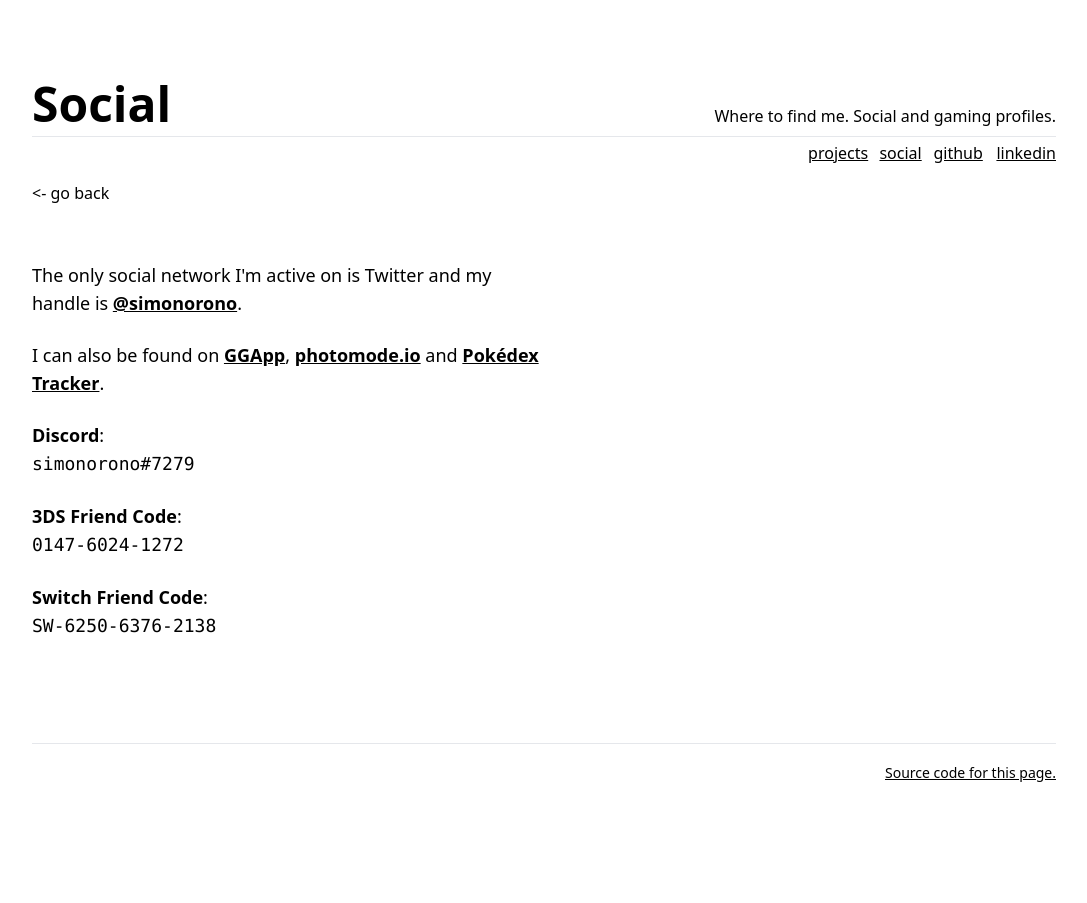
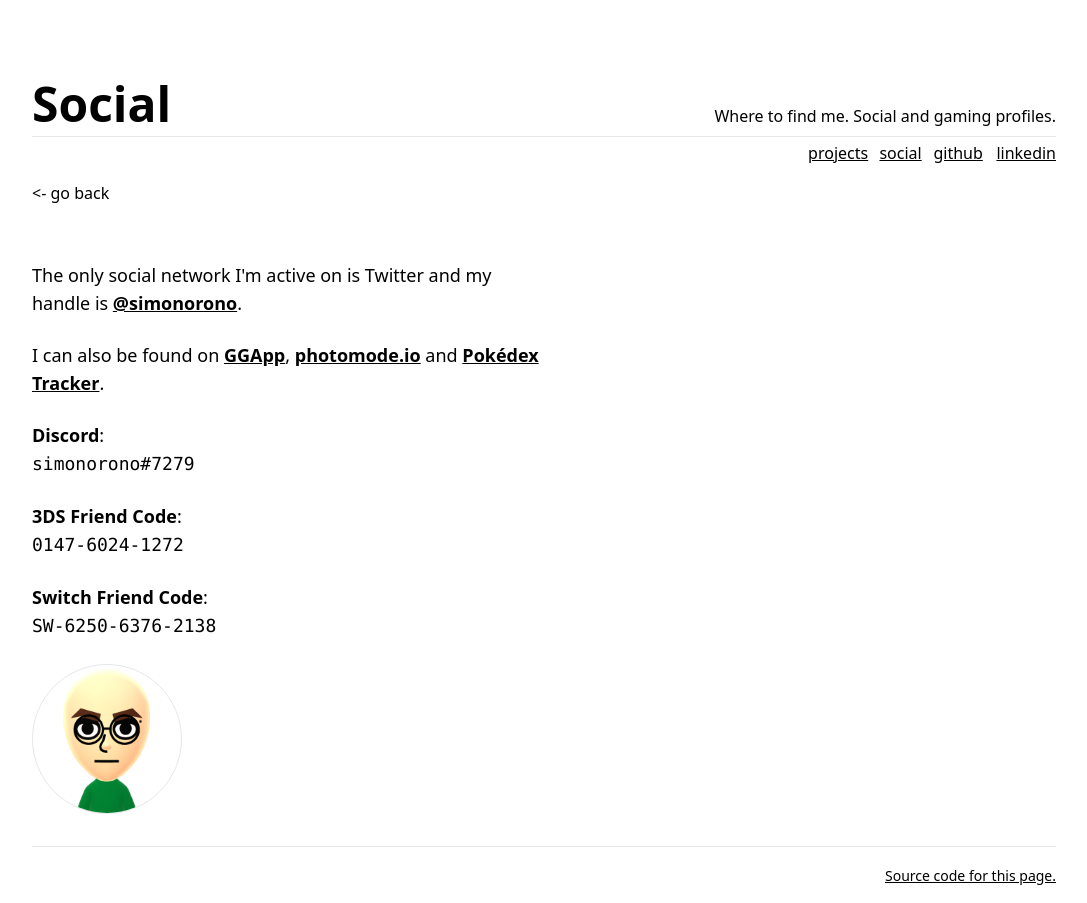
Before and after one commit to simonorono/mcbodev.com, a Next.js app: page /social in a window 1280 px wide. Shown: the whole page, without its empty margins (96-1183 px from the left). Before the commit the page ends 800 px from the top, so only its background shows below. Built offline with nearby package versions, Linux system fonts and the light colour scheme; a web font is replaced by a local one.

Commit message:
Add Mii to the social page

```diff
--- /dev/null
+++ b/components/fixed-size-image.tsx
@@ -0,0 +1,38 @@
+import React from 'react'
+
+interface FixedSizeImageProps {
+  src: string,
+  alt: string,
+  width: number,
+  height: number,
+  containerClassName?: string
+  imageClassName?: string
+}
+
+export default function FixedSizeImage(props: FixedSizeImageProps) {
+  const {
+    src,
+    alt,
+    width,
+    height,
+    containerClassName,
+    imageClassName,
+  } = props
+
+  const imageContainerStyle = {
+    'maxWidth': `${width}px`,
+    'maxHeight': `${height}px`,
+  } as React.CSSProperties
+
+  return (
+    <div style={imageContainerStyle} className={containerClassName}>
+      <img
+        src={src}
+        alt={alt}
+        width={width}
+        height={height}
+        className={imageClassName}
+      />
+    </div>
+  )
+}
--- a/pages/social.tsx
+++ b/pages/social.tsx
@@ -2,6 +2,7 @@ import React from 'react'
 import Head from 'next/head'
 import Layout from '../components/layout'
 import BackToIndex from '../components/back-to-index'
+import FixedSizeImage from '../components/fixed-size-image'
 import NewTabLink from '../components/new-tab-link'
 import { title } from '../utils'
 
@@ -87,6 +88,15 @@ export default function Social() {
             title="Switch Friend Code"
             code="SW-6250-6376-2138"
           />
+
+          <FixedSizeImage
+            src="/mii.png"
+            alt="Simón Oroño's Mii"
+            width={150}
+            height={150}
+            imageClassName="border border-gray-200 rounded-full"
+            containerClassName="mx-auto sm:mx-0"
+          />
         </div>
       </Layout>
     </>
```
Also changed, not shown: public/mii.png (added).
